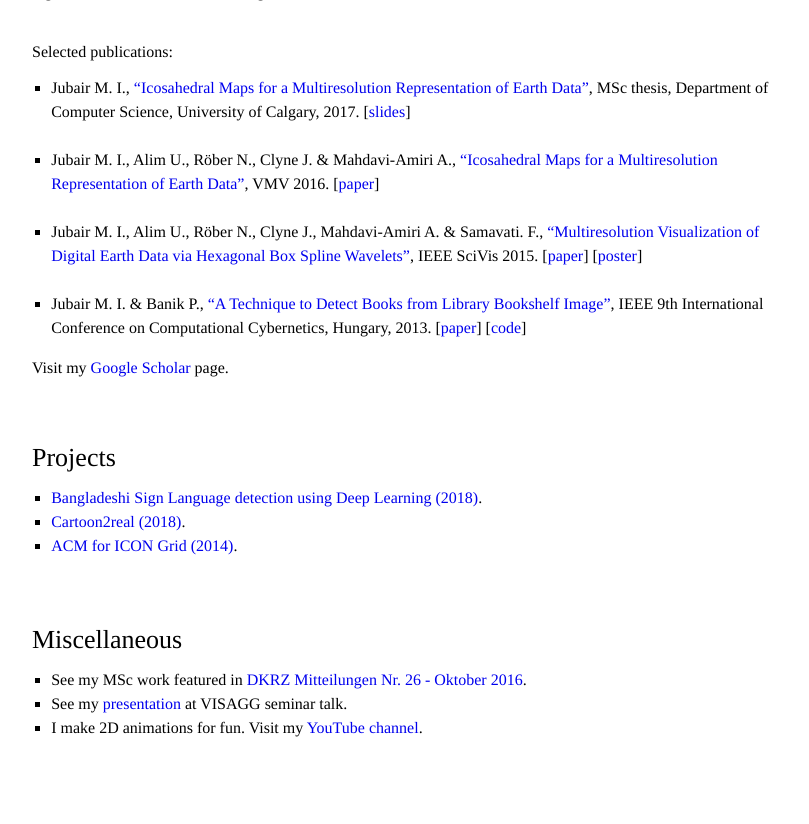
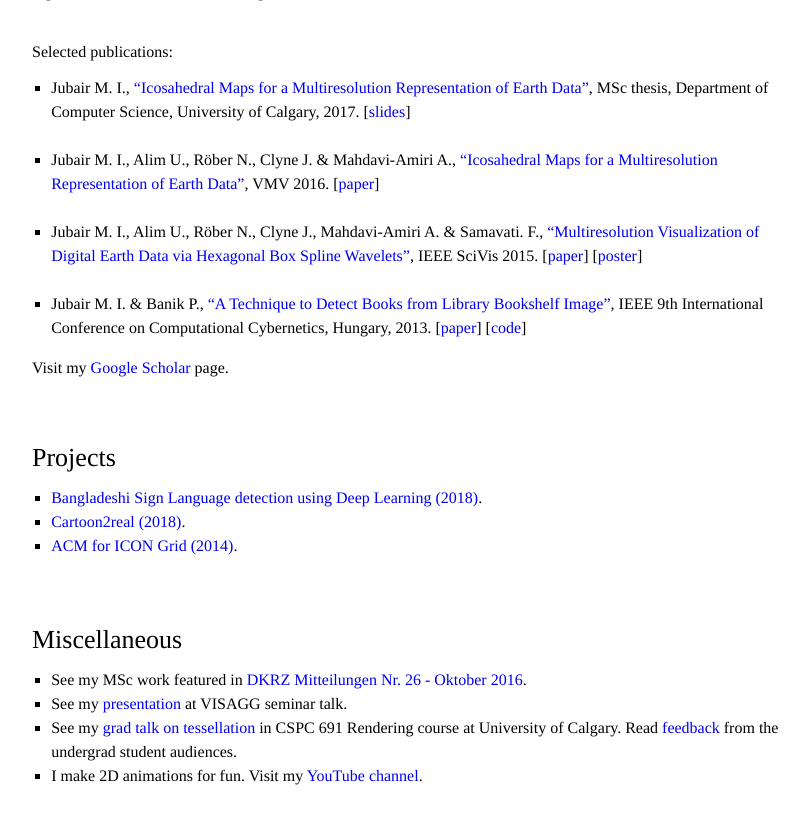
Before and after one commit to imruljubair/imruljubair.github.io, a Jekyll site: the page built from index.html, in a window 1280 px wide and 900 px high, scrolled down 1134 px. Shown: the top 824 px of the window, without its empty margins (232-1041 px from the left). Built offline with Jekyll 4.4.1, drawn with Linux system fonts in a browser that asks for light colours.

Commit message:
misc - grad talk

```diff
--- a/_includes/misc.html
+++ b/_includes/misc.html
@@ -6,6 +6,7 @@
     <ul>
     <li>See my MSc work featured in <a href="https://www.dkrz.de/kommunikation/pub/mitteilungen/ausgabe-26-10-2016?lang=de">DKRZ Mitteilungen Nr. 26 - Oktober 2016</a>.</li>
     <li>See my <a href="papers/visagg_presentation.pdf">presentation</a> at VISAGG seminar talk.</li>
+    <li>See my <a href="https://docs.google.com/presentation/d/e/2PACX-1vT6F-U15A3mllV3ClRyRjO1JQKzi6Px0FsmOeMLP4QrgZHkd72tXalLPCDk9dOhp0aGWX-tyMpsY1rI/pub?start=true&loop=false&delayms=5000">grad talk on tessellation</a> in CSPC 691 Rendering course at University of Calgary. Read <a href="papers/tessellationfeed.pdf">feedback</a> from the undergrad student audiences.</li>
     <li>I make 2D animations for fun. Visit my <a href="http://www.youtube.com/user/jubairization">YouTube channel</a>.</li>
     </ul>
     </p>
```
Also changed, not shown: 5 other files.
